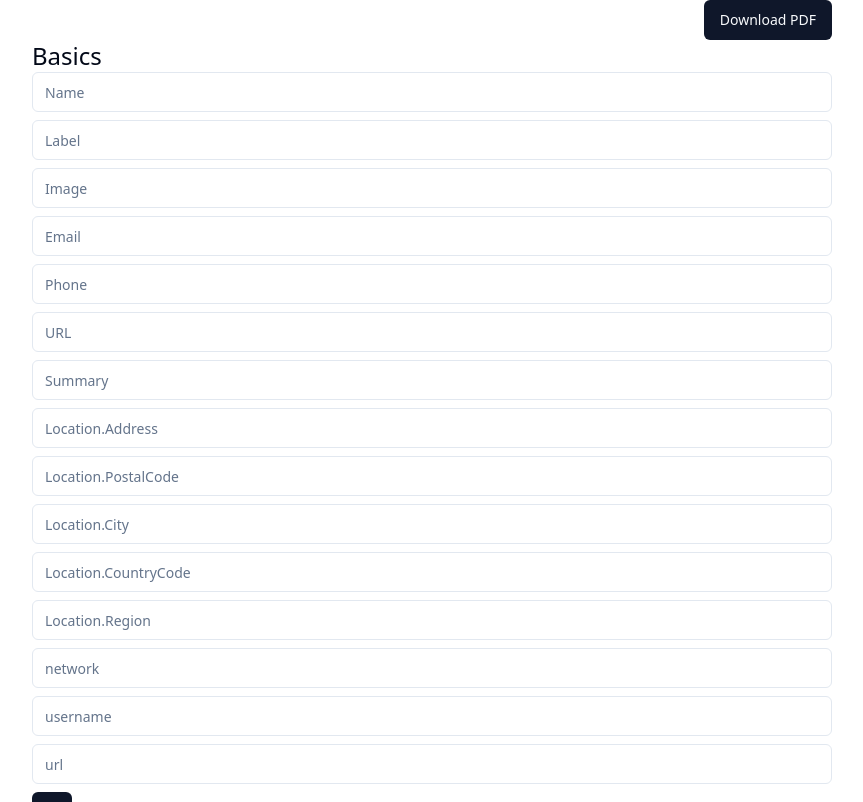
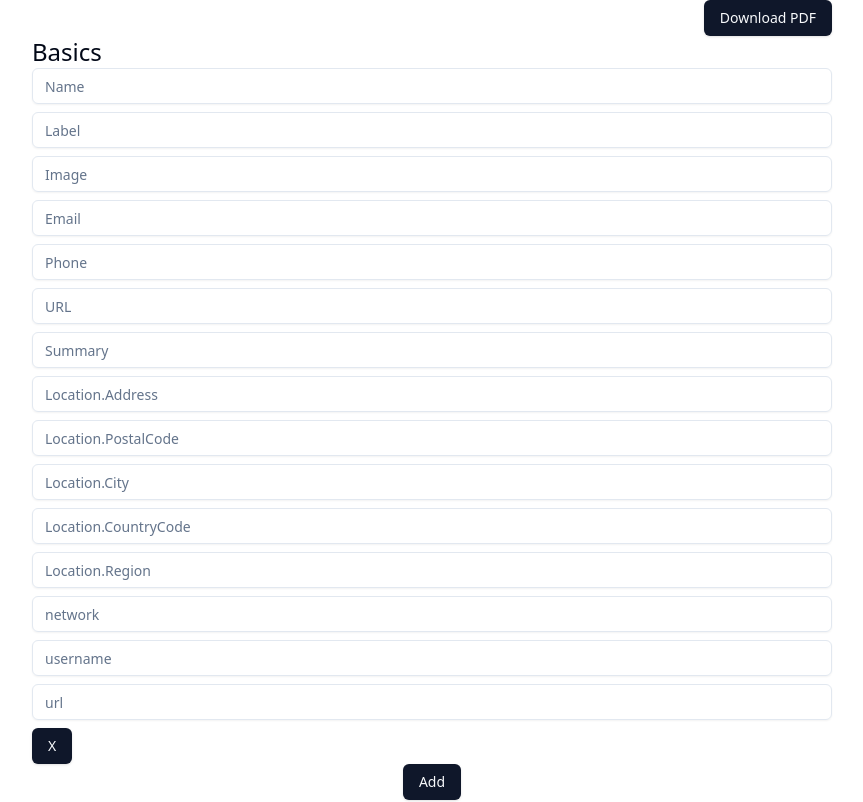
Before and after one commit to 3794/resume-editor, a React (Vite) app: page / in a window 1280 px wide. Shown: the top 802 px of the page, without its empty margins (208-1071 px from the left). Built offline with nearby package versions, Linux system fonts and the light colour scheme.

Commit message:
Change shadcn style from default to new-york

```diff
--- a/src/components/ui/button.tsx
+++ b/src/components/ui/button.tsx
@@ -5,25 +5,26 @@
 import { cn } from "@/lib/utils"
 
 const buttonVariants = cva(
-  "inline-flex items-center justify-center whitespace-nowrap rounded-md text-sm font-medium ring-offset-background transition-colors focus-visible:outline-none focus-visible:ring-2 focus-visible:ring-ring focus-visible:ring-offset-2 disabled:pointer-events-none disabled:opacity-50",
+  "inline-flex items-center justify-center whitespace-nowrap rounded-md text-sm font-medium transition-colors focus-visible:outline-none focus-visible:ring-1 focus-visible:ring-ring disabled:pointer-events-none disabled:opacity-50",
   {
     variants: {
       variant: {
-        default: "bg-primary text-primary-foreground hover:bg-primary/90",
+        default:
+          "bg-primary text-primary-foreground shadow hover:bg-primary/90",
         destructive:
-          "bg-destructive text-destructive-foreground hover:bg-destructive/90",
+          "bg-destructive text-destructive-foreground shadow-sm hover:bg-destructive/90",
         outline:
-          "border border-input bg-background hover:bg-accent hover:text-accent-foreground",
+          "border border-input bg-background shadow-sm hover:bg-accent hover:text-accent-foreground",
         secondary:
-          "bg-secondary text-secondary-foreground hover:bg-secondary/80",
+          "bg-secondary text-secondary-foreground shadow-sm hover:bg-secondary/80",
         ghost: "hover:bg-accent hover:text-accent-foreground",
         link: "text-primary underline-offset-4 hover:underline",
       },
       size: {
-        default: "h-10 px-4 py-2",
-        sm: "h-9 rounded-md px-3",
-        lg: "h-11 rounded-md px-8",
-        icon: "h-10 w-10",
+        default: "h-9 px-4 py-2",
+        sm: "h-8 rounded-md px-3 text-xs",
+        lg: "h-10 rounded-md px-8",
+        icon: "h-9 w-9",
       },
     },
     defaultVariants: {
--- a/src/components/ui/input.tsx
+++ b/src/components/ui/input.tsx
@@ -11,7 +11,7 @@
       <input
         type={type}
         className={cn(
-          "flex h-10 w-full rounded-md border border-input bg-background px-3 py-2 text-sm ring-offset-background file:border-0 file:bg-transparent file:text-sm file:font-medium placeholder:text-muted-foreground focus-visible:outline-none focus-visible:ring-2 focus-visible:ring-ring focus-visible:ring-offset-2 disabled:cursor-not-allowed disabled:opacity-50",
+          "flex h-9 w-full rounded-md border border-input bg-transparent px-3 py-1 text-sm shadow-sm transition-colors file:border-0 file:bg-transparent file:text-sm file:font-medium placeholder:text-muted-foreground focus-visible:outline-none focus-visible:ring-1 focus-visible:ring-ring disabled:cursor-not-allowed disabled:opacity-50",
           className
         )}
         ref={ref}
--- a/src/index.css
+++ b/src/index.css
@@ -70,6 +70,7 @@
   * {
     @apply border-border;
   }
+
   body {
     @apply bg-background text-foreground;
   }
```
Also changed, not shown: components.json.
